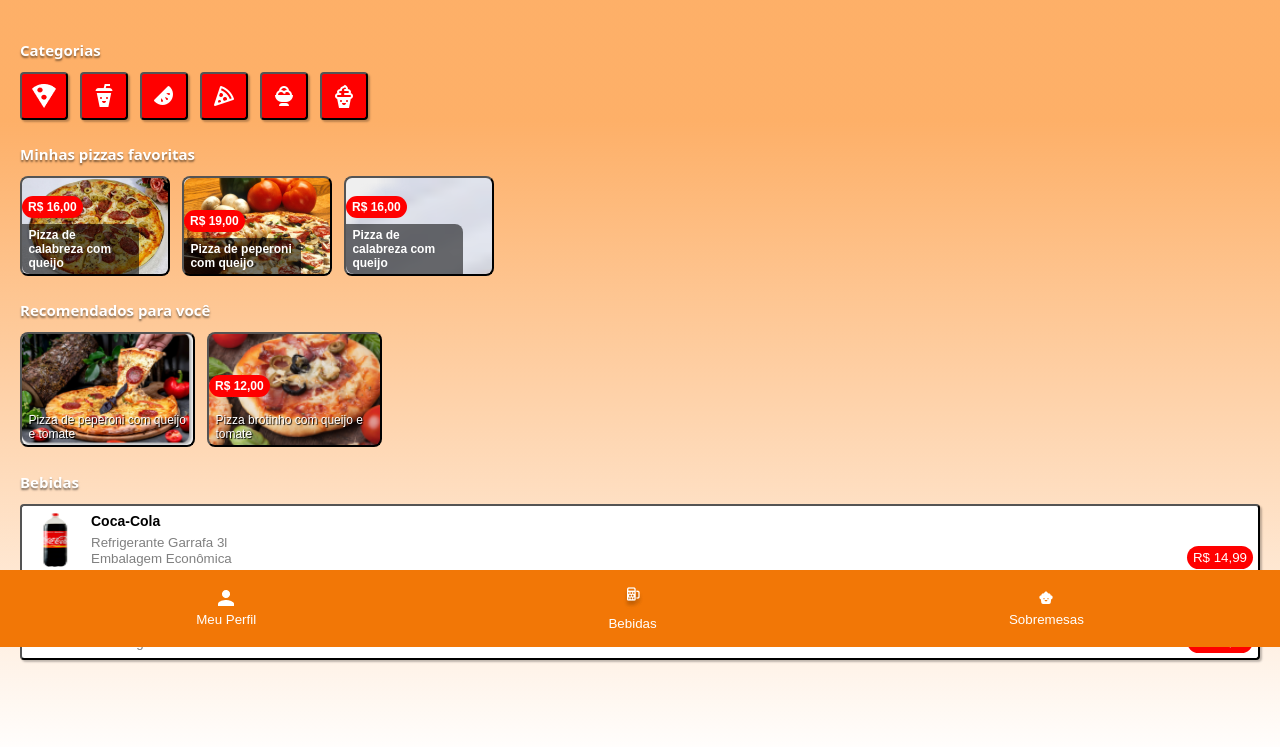
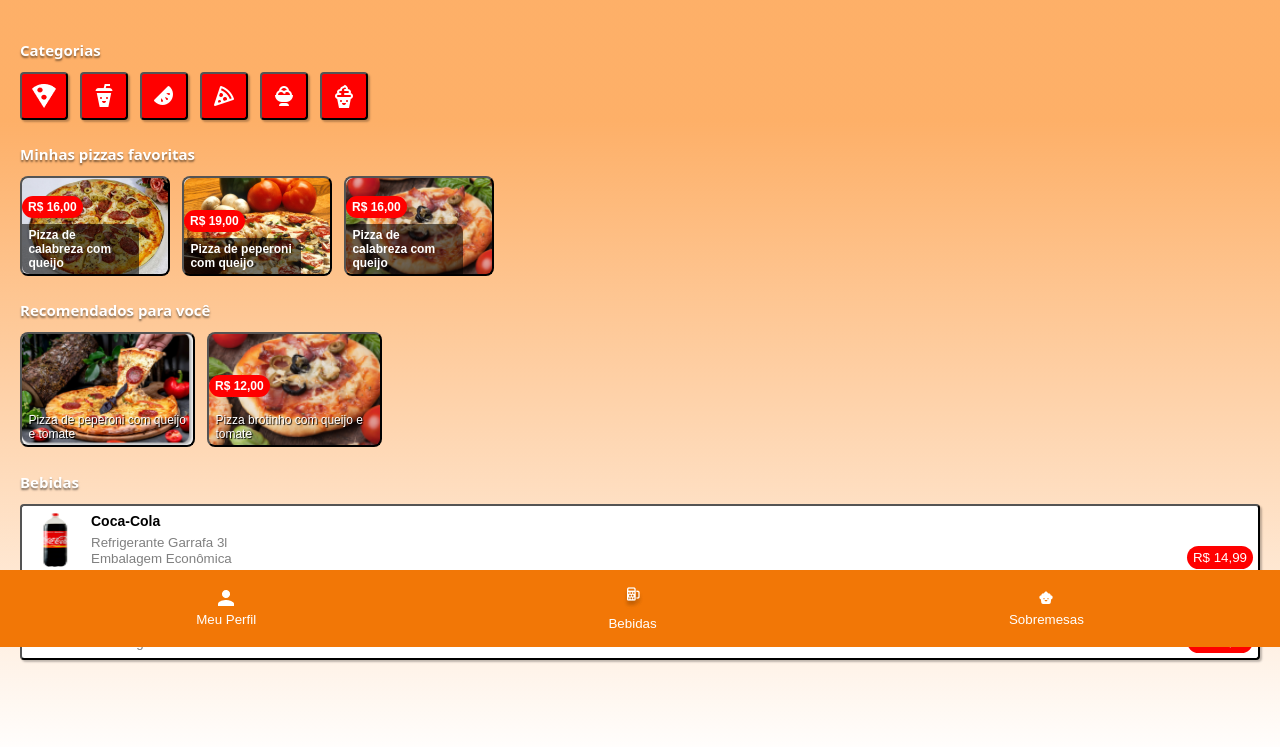
Before and after one commit to vitoriaccardoso/Tony-Pizzaria, a plain HTML site: page home.html in a window 1280 px wide. Shown: the part 153-900 px from the top of the page. Drawn offline with Linux system fonts and the light colour scheme.

Commit message:
Update home.css

```diff
--- a/css/home.css
+++ b/css/home.css
@@ -165,7 +165,7 @@ main .categoria, .categoria {
 }
 
 #pizza3{
-    background-image: url(../img/Rectangle\ 15\ \(1\).png);
+    background-image: url(../img/pizza2.webp);
     background-repeat: no-repeat;
     background-size: cover;
 }
```
